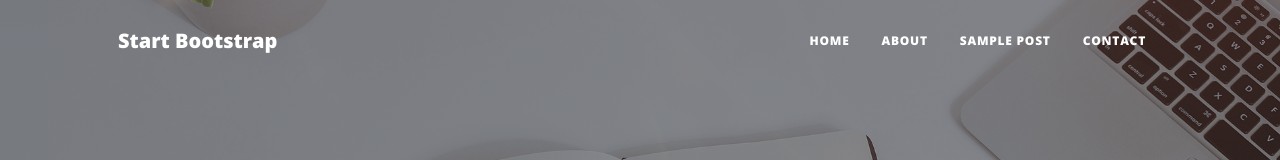
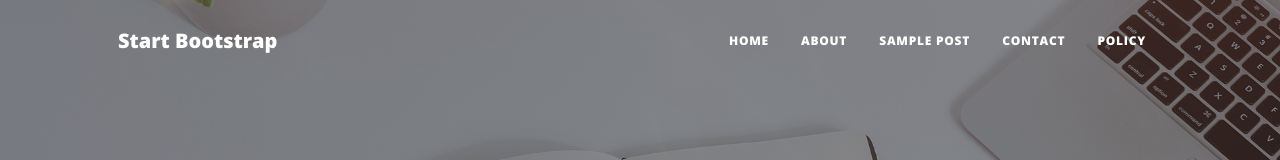
Before and after one commit to Mundi237/school-quiz.com, a plain HTML site: page index.html in a window 1280 px wide. Shown: the top 160 px of the page. Drawn offline with nearby package versions, Linux system fonts and the light colour scheme.

Commit message:
Update index.html

```diff
--- a/index.html
+++ b/index.html
@@ -30,6 +30,7 @@
                         <li class="nav-item"><a class="nav-link px-lg-3 py-3 py-lg-4" href="about.html">About</a></li>
                         <li class="nav-item"><a class="nav-link px-lg-3 py-3 py-lg-4" href="post.html">Sample Post</a></li>
                         <li class="nav-item"><a class="nav-link px-lg-3 py-3 py-lg-4" href="contact.html">Contact</a></li>
+                        <li class="nav-item"><a class="nav-link px-lg-3 py-3 py-lg-4" href="privacy-policy.html">Policy</a></li>
                     </ul>
                 </div>
             </div>
```
